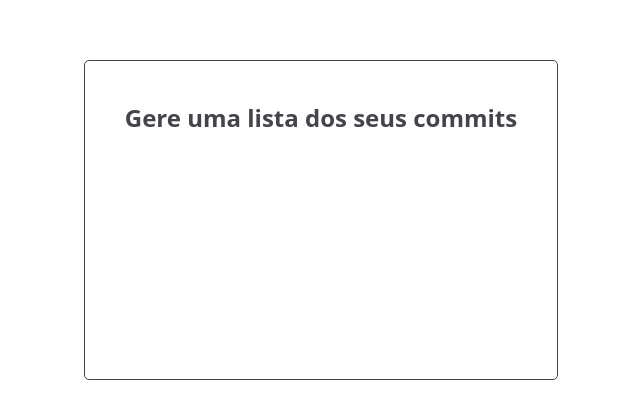
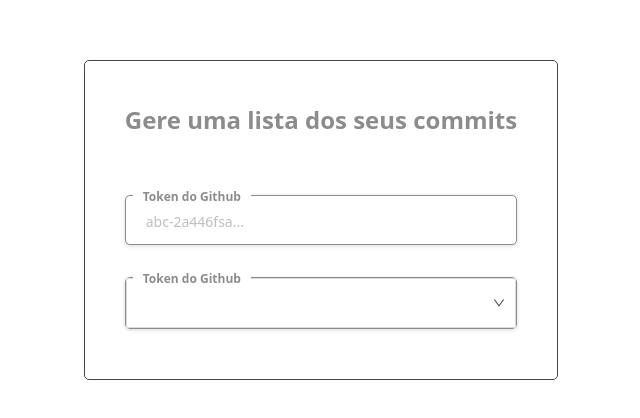
Before and after one commit to JaianeOliveira/commit-finder, a React (Create React App) app: page / in a window 1280 px wide. Shown: the part 180-598 px from the top of the page, without its empty margins (319-959 px from the left). Built offline with nearby package versions, Linux system fonts and the light colour scheme.

Commit message:
feat: customize some inputs

```diff
--- a/package.json
+++ b/package.json
@@ -17,6 +17,7 @@
     "@types/react": "^18.0.0",
     "@types/react-dom": "^18.0.0",
     "@types/styled-components": "^5.1.25",
+    "antd": "^4.21.3",
     "axios": "^0.27.2",
     "date-fns": "^2.28.0",
     "react": "^18.2.0",
--- a/src/components/Card/styles.ts
+++ b/src/components/Card/styles.ts
@@ -7,6 +7,7 @@ export const StyledCard = styled.div<{
 	justify?: 'center' | 'end' | 'start' | 'evenly' | 'around' | 'between';
 	gap?: number;
 	padding?: string;
+	direction?: 'row' | 'column';
 }>`
 	padding: ${(props) => (props.padding ? props.padding : '5vh')};
 
@@ -52,5 +53,16 @@ export const StyledCard = styled.div<{
 		}
 	}};
 
-	gap: ${(props) => (props.gap ? props.gap + 'px' : '5px')};
+	flex-direction: ${(props) => {
+		switch (props.direction) {
+			case 'row':
+				return 'row';
+			case 'column':
+				return 'column';
+			default:
+				return 'column';
+		}
+	}};
+
+	gap: ${(props) => (props.gap ? props.gap + 'px' : '10px')};
 `;
--- /dev/null
+++ b/src/components/Input/index.tsx
@@ -0,0 +1,35 @@
+import React from 'react';
+import { InputWrapper, StyledInput, StyledSelect } from './styles';
+import { Text } from '..';
+
+type InputProps = {
+	type?: 'text' | 'select' | 'multiselect' | 'date' | 'email' | 'password';
+	placeholder?: string;
+	title: string;
+};
+const BaseInput = ({ type = 'text', placeholder, title }: InputProps) => {
+	if (type === 'text') {
+		return (
+			<InputWrapper>
+				<Text weight="semibold" size="small" id="title">
+					{title}
+				</Text>
+				<StyledInput placeholder={placeholder} />
+			</InputWrapper>
+		);
+	}
+
+	if (type === 'select') {
+		return (
+			<InputWrapper>
+				<Text weight="semibold" size="small" id="title">
+					{title}
+				</Text>
+				<StyledSelect placeholder={placeholder} />
+			</InputWrapper>
+		);
+	}
+	return <div>Input</div>;
+};
+
+export default BaseInput;
--- /dev/null
+++ b/src/components/Input/styles.ts
@@ -0,0 +1,69 @@
+import styled from 'styled-components';
+import { Input, Select } from 'antd';
+
+export const InputWrapper = styled.div`
+	width: 100%;
+
+	#title {
+		position: relative;
+		top: 12.5px;
+		left: 8px;
+		background-color: ${(props) => props.theme.white};
+		display: inline;
+		width: auto;
+		padding: 0 10px;
+		z-index: 1;
+	}
+`;
+
+export const StyledInput = styled(Input)`
+	padding: 14px 20px 10px 20px;
+	border-radius: 5px;
+	border: 1px solid ${(props) => props.theme.gray_2};
+	box-shadow: 0px 1px 3px 1px rgba(0, 0, 0, 0.1);
+	width: 100%;
+	height: 50px;
+	color: ${(props) => props.theme.gray_2};
+
+	&:hover {
+		box-shadow: 0px 1px 5px 1px rgba(0, 0, 0, 0.1);
+		border: 1px solid ${(props) => props.theme.gray_2};
+	}
+	&:focus {
+		box-shadow: 0px 1px 5px 1px rgba(0, 0, 0, 0.1);
+		border: 1px solid ${(props) => props.theme.gray_2};
+	}
+
+	&::placeholder {
+		font-weight: 300;
+	}
+`;
+
+export const StyledSelect = styled(Select)`
+	&.ant-select {
+		border-radius: 5px;
+		border: 1px solid ${(props) => props.theme.gray_2};
+		box-shadow: 0px 1px 3px 1px rgba(0, 0, 0, 0.1);
+		width: 100%;
+	}
+
+	&.ant-select:not(.ant-select-customize-input) .ant-select-selector {
+		padding: 20px 20px 20px 20px;
+		color: ${(props) => props.theme.gray_2};
+		height: 50px;
+	}
+
+	&.ant-select:not(.ant-select-customize-input) .ant-select-selector:hover {
+		box-shadow: 0px 1px 5px 1px rgba(0, 0, 0, 0.1);
+		border: 1px solid ${(props) => props.theme.gray_2};
+	}
+	&.ant-select:not(.ant-select-customize-input) .ant-select-selector:focus {
+		box-shadow: 0px 1px 5px 1px rgba(0, 0, 0, 0.1);
+		border: 1px solid ${(props) => props.theme.gray_2};
+	}
+
+	&.ant-select:not(.ant-select-customize-input)
+		.ant-select-selector::placeholder {
+		font-weight: 300;
+	}
+`;
--- a/src/components/Text/styles.ts
+++ b/src/components/Text/styles.ts
@@ -63,7 +63,7 @@ const StyledText = styled.p<{
 	}};
 
 	text-decoration: ${(props) => (props.underline ? 'underline' : 'none')};
-	color: ${(props) => (props.color ? props.color : props.theme.gray_1)};
+	color: ${(props) => (props.color ? props.color : props.theme.gray_2)};
 `;
 
 export default StyledText;
--- a/src/components/index.ts
+++ b/src/components/index.ts
@@ -1,4 +1,5 @@
 import Card from './Card';
 import Text from './Text/styles';
+import Input from './Input';
 
-export { Card, Text };
+export { Card, Text, Input };
--- a/src/index.tsx
+++ b/src/index.tsx
@@ -6,6 +6,7 @@ import { ThemeProvider } from 'styled-components';
 import theme from './styles/themes/default';
 import { Provider } from 'react-redux';
 import store from './shared/redux';
+import 'antd/dist/antd.css';
 
 const root = ReactDOM.createRoot(
 	document.getElementById('root') as HTMLElement
--- a/src/pages/login/index.tsx
+++ b/src/pages/login/index.tsx
@@ -1,6 +1,6 @@
 import React from 'react';
 import { Screen } from '../../styles';
-import { Card, Text } from '../../components';
+import { Card, Text, Input } from '../../components';
 
 const Login = () => {
 	return (
@@ -14,6 +14,12 @@ const Login = () => {
 				<Text weight="bold" size="xlarge">
 					Gere uma lista dos seus commits
 				</Text>
+				<Input title="Token do Github" placeholder="abc-2a446fsa..." />
+				<Input
+					type="select"
+					title="Token do Github"
+					placeholder="abc-2a446fsa..."
+				/>
 			</Card>
 		</Screen>
 	);
```
Also changed, not shown: 1 other file (tests, documents, lock files or other folders).
